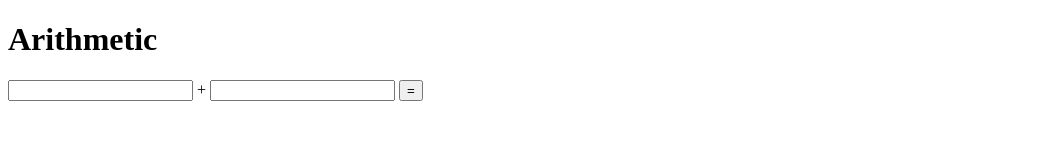
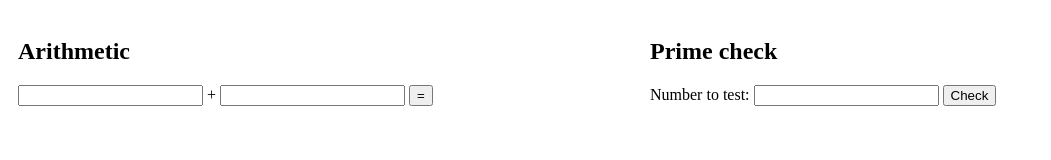
Before and after one commit to harshitgupta1998/Numbers-App, a plain HTML site: page index.html in a window 1280 px wide. Shown: the whole page, without its empty margins (0-1051 px from the left). Drawn offline with Linux system fonts and the light colour scheme.

Commit message:
Update index.html

```diff
--- a/index.html
+++ b/index.html
@@ -1,34 +1,66 @@
 <!DOCTYPE html>
 <html lang="en">
 <head>
-  <meta charset="UTF-8">
-  <meta name="viewport" content="width=device-width, initial-scale=1">
-  <title>Addition</title>
+    <meta charset="UTF-8">
+    <meta name="viewport" content="width=device-width, initial-scale=1.0">
+    <title>Document</title>
+    <style>
+        .column {
+           float: left;
+           width: 50%;
+           padding: 10px;
+           box-sizing: border-box;
+
+        }
+        .row::after {
+           content: "";
+           clear: both;
+           display: table;
+        }
+     </style>
 </head>
 <body>
+    <div class="row">
+        <div class="column">
+           <section>
+            <h2>Arithmetic</h2>
+            <input id="operand1"/>
+            <label>+</label>
+            <input id="operand2"/>
+            <button onclick="add()">=</button>
+            <label id="sum"></label>
+        </section>
+        </div>
+        <div class="column">
+            <section>
+                <h2>Prime check</h2>
+                <label>Number to test:</label>
+                <input id="numberToTest"/>
+                <button onclick="isPrime()">Check</button>
+                <label id="primeCheckResult"></label>
+            </section>
+        </div>
+     </div>
 
-  <form onsubmit="submit1(); return false;">
-    <h1>Arithmetic</h1>
-    <label for="fno"></label>
-    <input type="number" id="fno">
-    <label>+</label>
-    <label for="sno"></label>
-    <input type="number" id="sno">
-    <button type="submit">=</button>
-    <label for="answer" id="answer"></label>
-  </form>
 
-  <script type="text/javascript">
-    async function submit1() {
-        var a = document.getElementById("fno").value;
-        var b = document.getElementById("sno").value;
-        //var c = parseFloat(a) + parseFloat(b);
+    <script>
+        async function add() {
+            const operand1Input = document.getElementById("operand1");
+            const operand2Input = document.getElementById("operand2");
+            let n = operand1Input.value;
+            let m = operand2Input.value;
+            const response = await fetch("https://arithmetic-service-harshitgupta1998.onrender.com/add/" + n + "/" + m);
+            const sum = await response.json();
+            document.getElementById("sum").innerText = sum;
+        }
 
-        const response = await fetch("https://arithmetic-service-harshitgupta1998.onrender.com/add/"+a +"/"+b);
-        const c = await response.json();
-        document.getElementById("answer").innerHTML =  c;
-    }
-  </script>
-
+        async function isPrime() {
+            const numberToTest = document.getElementById("numberToTest");
+            let n = numberToTest.value;
+            const response = await fetch("???" + n);
+            const result = await response.json();
+            document.getElementById("primeCheckResult").innerText = result;
+        }
+    </script>
 </body>
 </html>
```
